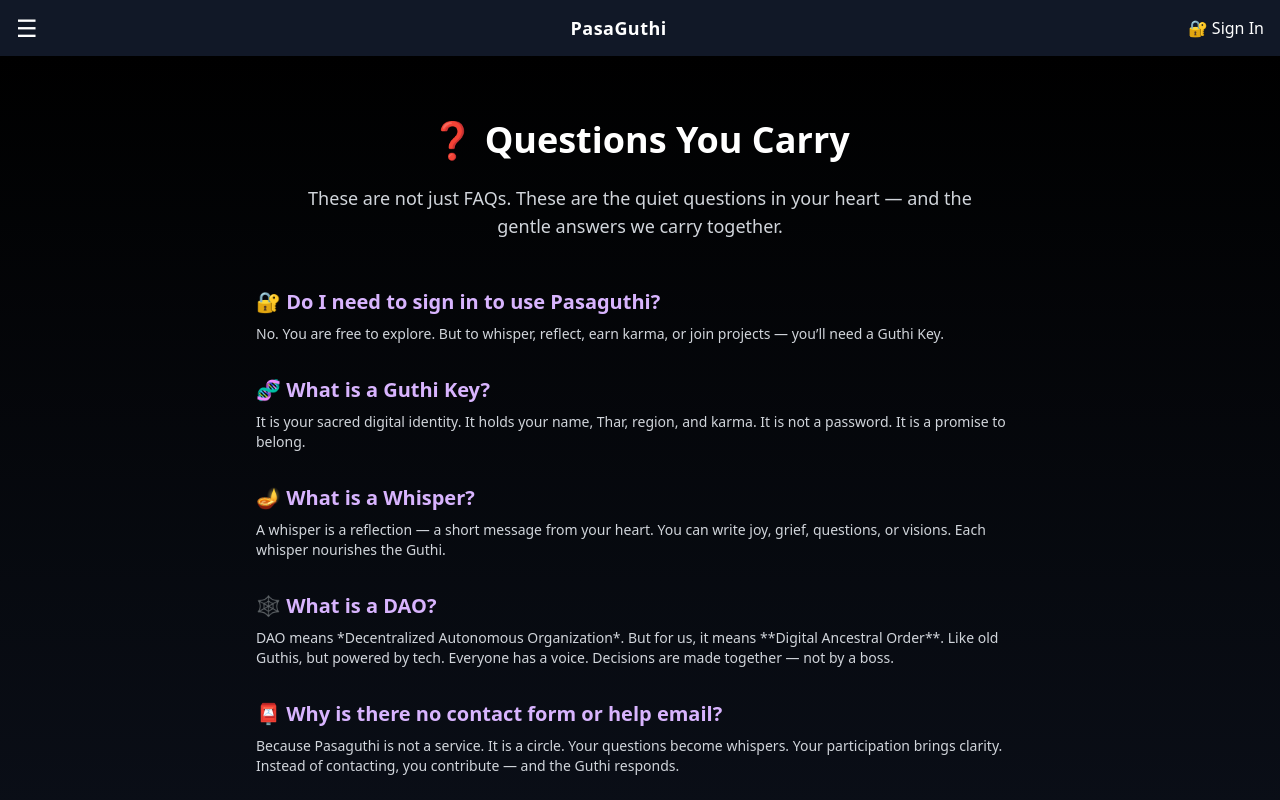
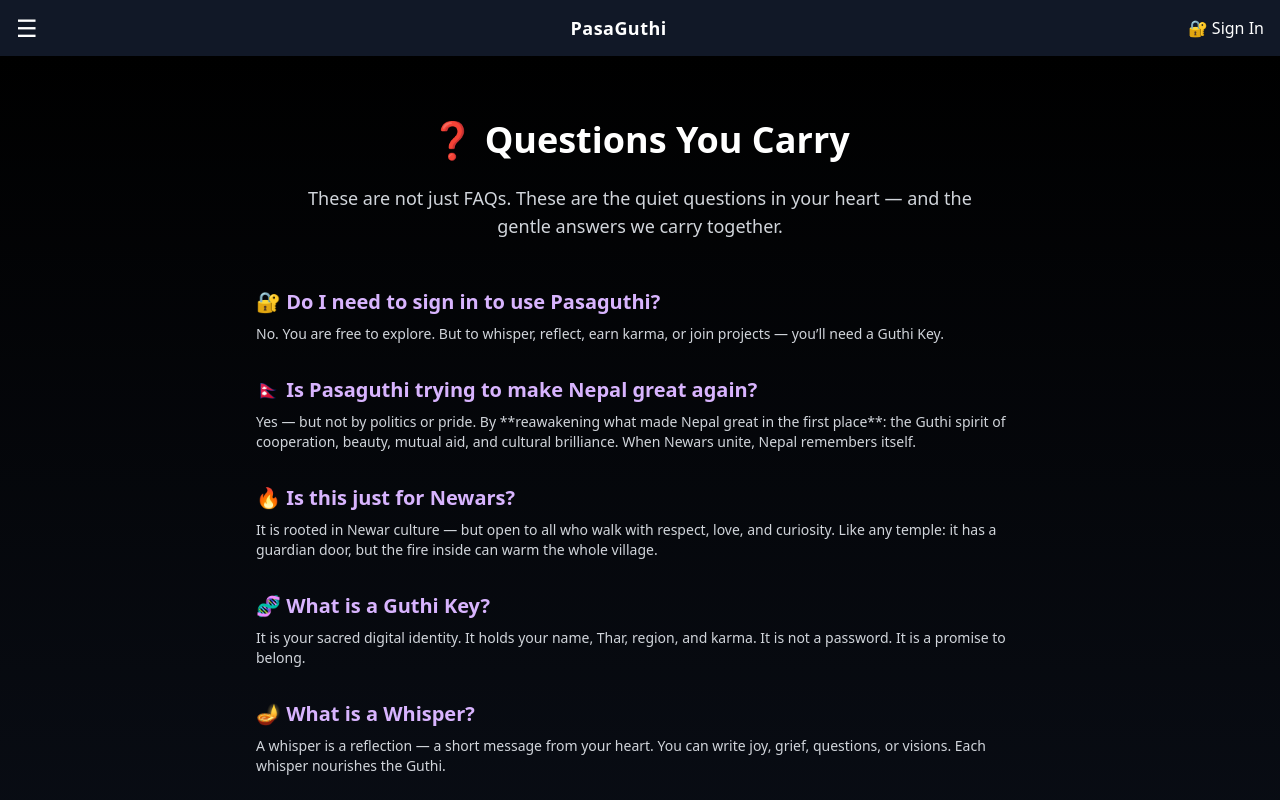
Before and after one commit to Zenslim/PasaGuthi, a Next.js app: page /faq in a window 1280 px wide. Shown: the top 800 px of the page. Built offline with nearby package versions, Linux system fonts and the light colour scheme.

Commit message:
Update faq.jsx

```diff
--- a/pages/faq.jsx
+++ b/pages/faq.jsx
@@ -22,7 +22,23 @@ export default function FAQ() {
             </p>
           </div>
 
-          <div>
+         <div>
+  <h2 className="text-xl font-semibold text-purple-300 mb-2">🇳🇵 Is Pasaguthi trying to make Nepal great again?</h2>
+  <p className="text-sm text-gray-300">
+    Yes — but not by politics or pride. By **reawakening what made Nepal great in the first place**:
+    the Guthi spirit of cooperation, beauty, mutual aid, and cultural brilliance.
+    When Newars unite, Nepal remembers itself.
+  </p>
+</div>
+
+<div>
+  <h2 className="text-xl font-semibold text-purple-300 mb-2">🔥 Is this just for Newars?</h2>
+  <p className="text-sm text-gray-300">
+    It is rooted in Newar culture — but open to all who walk with respect, love, and curiosity.
+    Like any temple: it has a guardian door, but the fire inside can warm the whole village.
+  </p>
+</div>
+ <div>
             <h2 className="text-xl font-semibold text-purple-300 mb-2">🧬 What is a Guthi Key?</h2>
             <p className="text-sm text-gray-300">
               It is your sacred digital identity. It holds your name, Thar, region, and karma.
```
